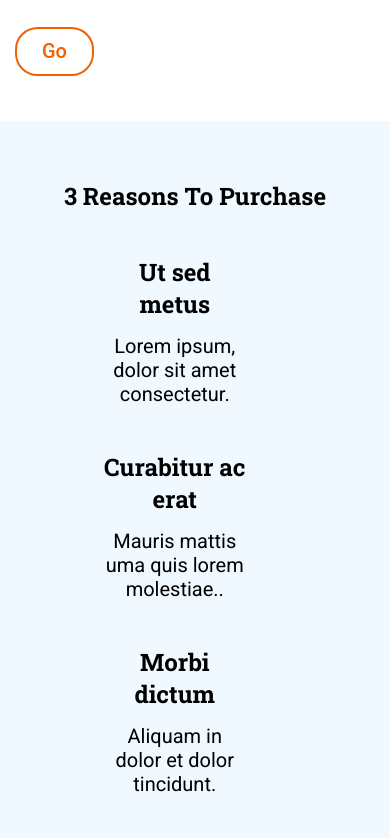
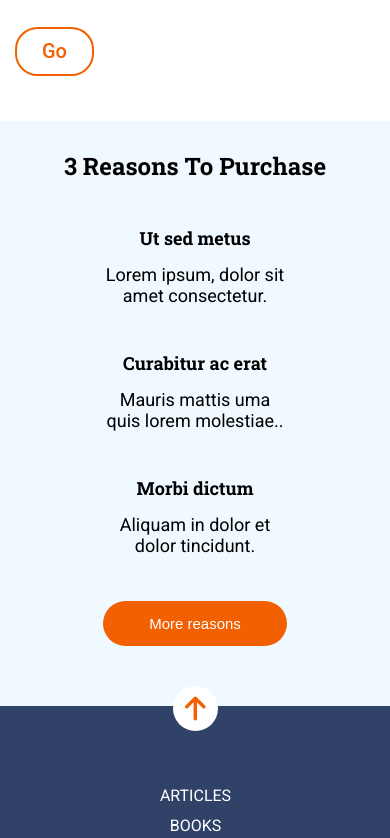
Before and after one commit to Adalab/modulo-1-evaluacion-final-Paula-AlvarezB, a website: page docs/index.html in a window 390 px wide. Shown: the part 1060-1898 px from the top of the page. Drawn offline with nearby package versions, Linux system fonts and the light colour scheme; files that its build step writes are made by us from their sources.

Commit message:
change grid structure sectionreasons for more accurate responsiveness

```diff
--- a/src/scss/layout/_sectionreasons.scss
+++ b/src/scss/layout/_sectionreasons.scss
@@ -6,10 +6,15 @@
   text-align: center;
   font-size: 24px;
   line-height: 30px;
-  padding-top: 60px;
+  padding-top: 30px;
   margin-bottom: 45px;
   text-transform: capitalize;
+  @media (min-width: 768px) {
+    font-size: 26px;
+    line-height: 45px;
+  }
   @media (min-width: 1200px) {
+    margin-top: 60px;
     font-size: 32px;
     line-height: 45px;
   }
@@ -19,34 +24,48 @@
   font-size: 18px;
   font-weight: bold;
   display: grid;
-  grid-template-columns: 1fr 1fr 1fr;
+  grid-template-columns: 1fr 1fr 1fr 1fr 1fr 1fr;
   grid-template-rows: 1fr 1fr;
+  margin: 0px 68px 0px 68px;
+  @media (min-width: 768px) {
+    margin: 0px 37.5px 0px 37.5px;
+  }
 }
+
 .reason {
   text-align: center;
-  width: 50%;
-  grid-column: 2/4;
+  grid-column: 3/5;
   margin-bottom: 45px;
+  font-size: 18px;
+  @media (min-width: 768px) {
+    font-size: 24px;
+    width: 100%;
+  }
+}
 
-  font-size: 24px;
+.reasonstext {
+  font-family: "Roboto", serif;
+  font-weight: normal;
+  font-size: 18px;
+  margin-top: 14px;
+
   @media (min-width: 768px) {
-    grid-column: 1/4;
-    width: 100%;
+    font-size: 20px;
   }
 }
 .reasona {
   @media (min-width: 768px) {
-    grid-column: 1/2;
-    padding-left: 35.7px;
+    grid-column: 1/3;
   }
   @media (min-width: 1200px) {
     padding-left: 81.2px;
   }
 }
+
 .reasonb {
   @media (min-width: 768px) {
-    grid-column: 2/3;
-    padding-left: 27.7px;
+    grid-column: 3/5;
+    padding-left: 30px;
   }
   @media (min-width: 1200px) {
     padding-left: 26.2px;
@@ -54,20 +73,14 @@
 }
 .reasonc {
   @media (min-width: 768px) {
-    grid-column: 3/4;
-    padding-left: 27.7px;
-    padding-right: 40px;
+    grid-column: 5/7;
+    padding-left: 30px;
+    /*padding-right: 40px;*/
   }
   @media (min-width: 1200px) {
     padding-left: 26.2px;
-    padding-right: 85px;
+    padding-right: 68px;
   }
-}
-.reasonstext {
-  font-family: "Roboto", serif;
-  font-weight: normal;
-  font-size: 20px;
-  margin-top: 14px;
 }
 
 .morereasons {
@@ -77,8 +90,9 @@
   border: none;
   font-size: 20px;
   line-height: 45px;
+  margin: auto;
   margin-bottom: 60px;
-  grid-column: 2/3;
+  grid-column: 3/5;
   grid-row: auto;
   height: 45px;
   text-align: center;
@@ -91,11 +105,11 @@
     font-size: 15px;
   }
   @media (min-width: 768px) {
-    margin-left: 50px;
-    margin-right: 50px;
+    grid-column: 3/5;
+    width: 210px;
+    margin: auto auto 60px auto;
   }
   @media (min-width: 1200px) {
-    margin-left: 100px;
-    margin-right: 100px;
+    width: 255px;
   }
 }
```
Also changed, not shown: src/html/partials/reasons-item.html (+1 -1 lines), src/html/partials/sectionreasons.html (+1 -1 lines).
